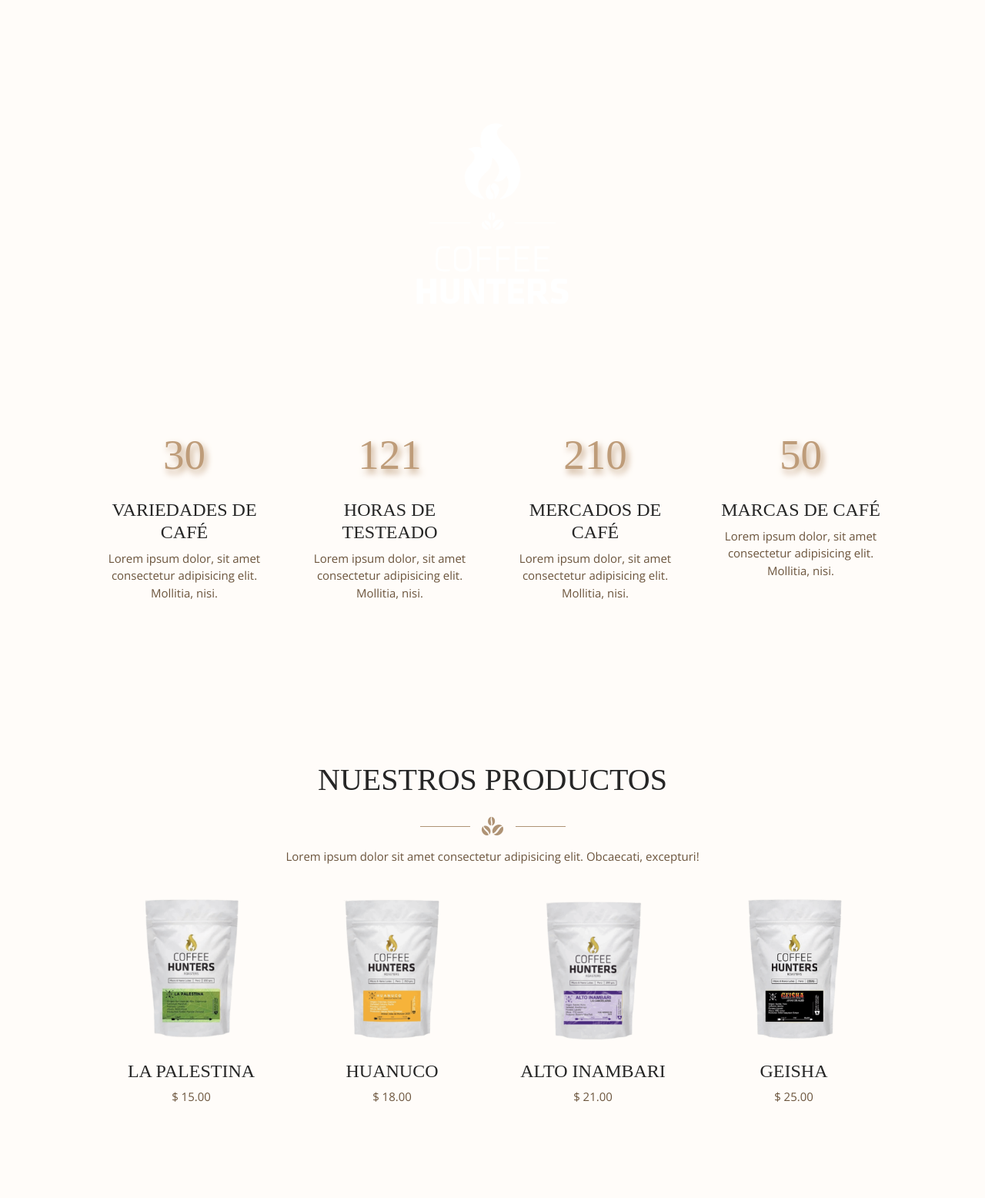
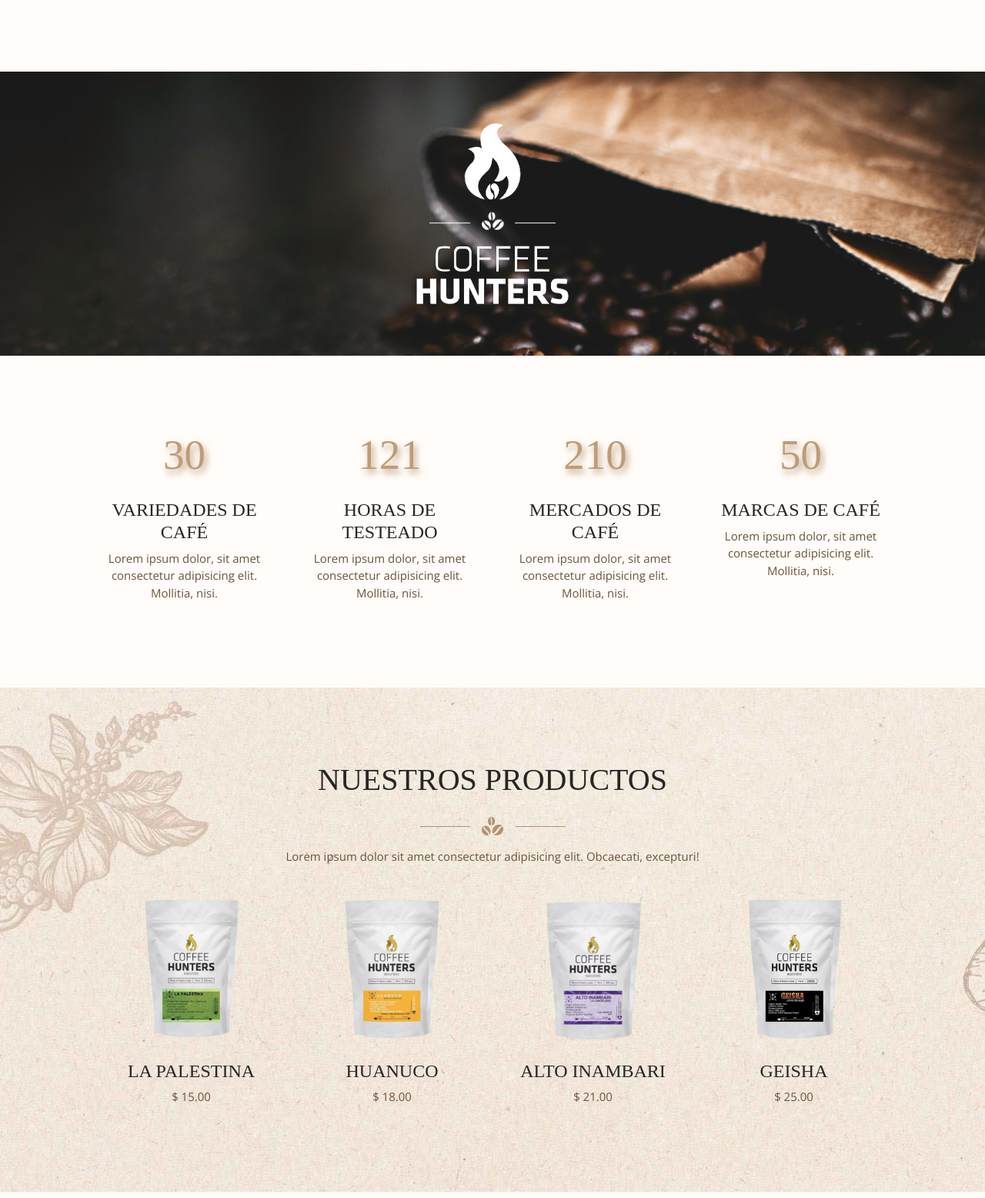
Before and after one commit to StefanoP21/coffehunter-responsive, a plain HTML site: page index.html in a window 1280 px wide. Shown: the part 1164-2720 px from the top of the page at 77% size. Drawn offline with nearby package versions, Linux system fonts and the light colour scheme; the site is published under a folder, as on GitHub Pages, so addresses that start at the root find nothing; a web font is replaced by a local one.

Commit message:
background-image solution

```diff
--- a/assets/css/style.css
+++ b/assets/css/style.css
@@ -42,7 +42,7 @@ input {
 }
 
 .flyer {
-    background-image: url("/assets/img/flyer.jpg");
+    background-image: url("../../assets/img/flyer.jpg");
     background-size: cover;
     background-attachment: fixed;
 }
@@ -53,12 +53,12 @@ input {
 }
 
 #productos {
-    background-image: url("/assets/img/fondo2.jpg");
+    background-image: url("../../assets/img/fondo2.jpg");
     background-size: cover;
 }
 
 #contacto {
-    background-image: url("/assets/img/fondo3.jpg");
+    background-image: url("../../assets/img/fondo3.jpg");
 }
 
 #contacto button {
```
